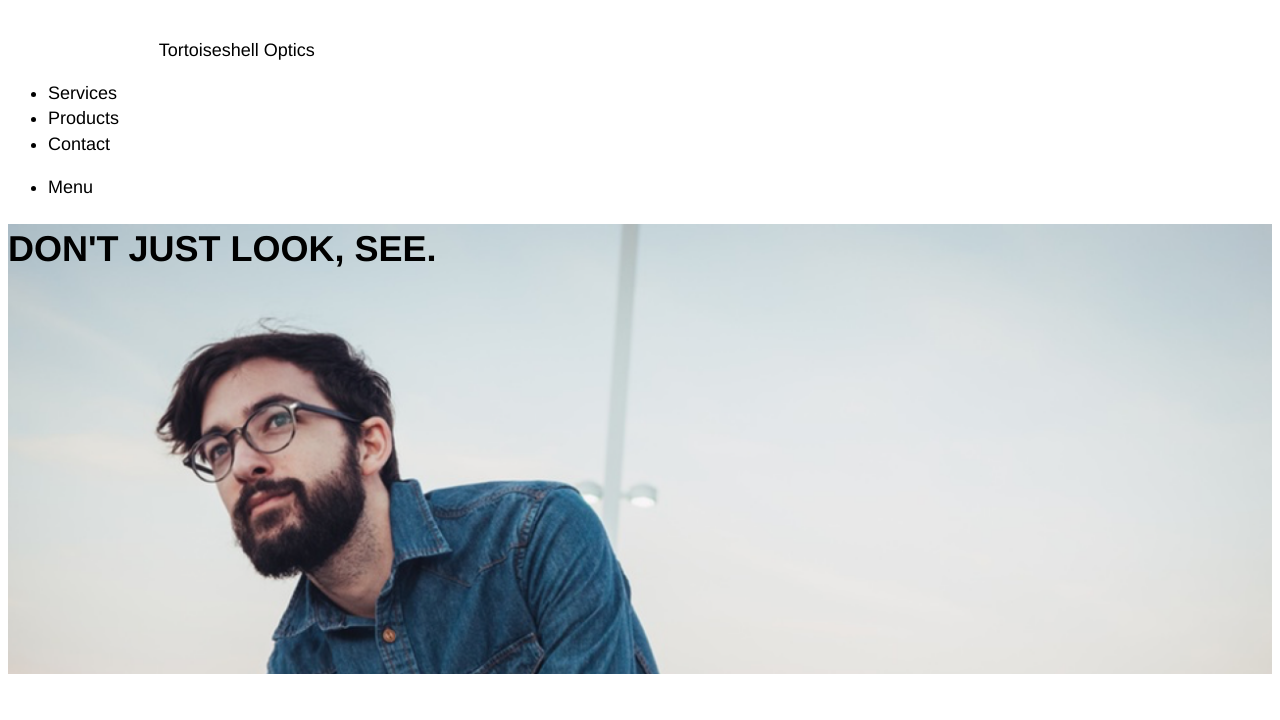
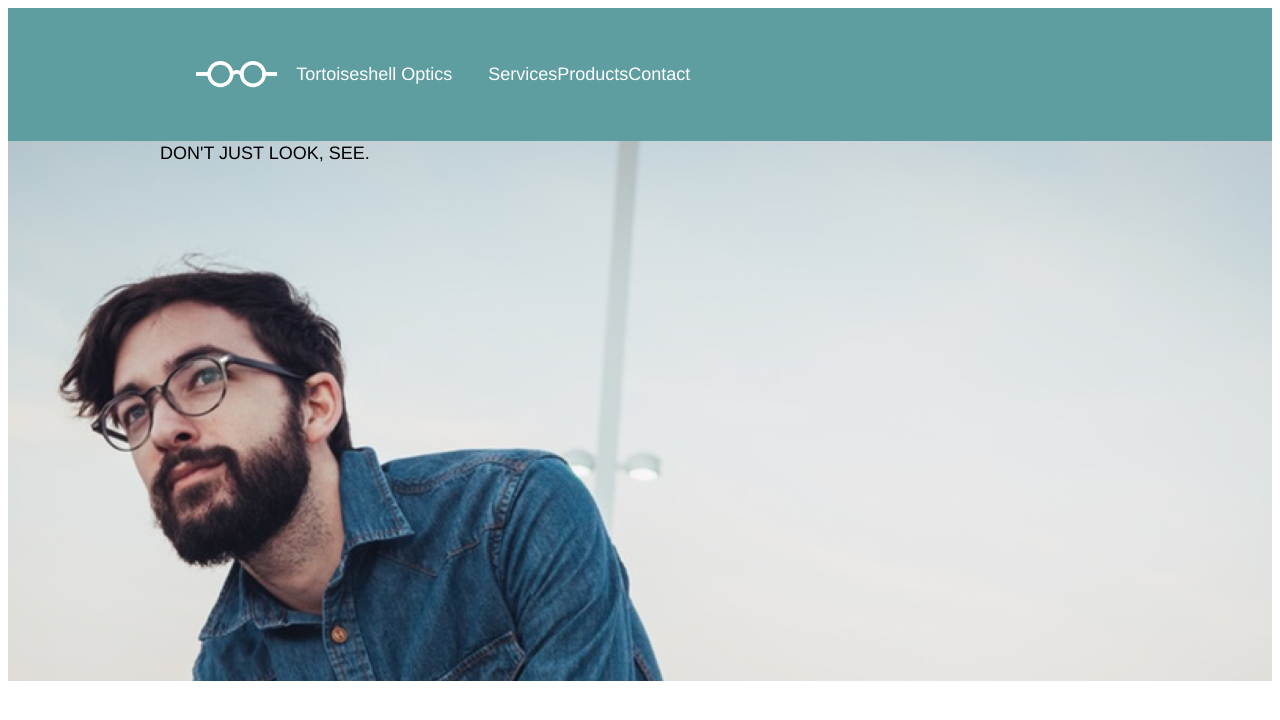
Before and after one commit to turtlesquared/Tortoiseshell, a plain HTML site: page index.html in a window 1280 px wide. Drawn offline with Linux system fonts and the light colour scheme.

Commit message:
starting to fix the nav

```diff
--- a/index.html
+++ b/index.html
@@ -13,15 +13,13 @@
 			<div class="container">
 				<img src="./resources/images/logo-white.png" alt="Tortoiseshell's logo, a pair of glasses">
 				<span>Tortoiseshell Optics</span>
-			</div>
-			<div class="container">
 				<nav>
 					<ul>
 						<li>Services</li>
 						<li>Products</li>
 						<li>Contact</li>
 					</ul>
-					<ul class="mobile-nav container">
+					<ul class="mobile-nav">
 						<li>Menu</li>
 					</ul>
 				</nav>
@@ -33,7 +31,7 @@
 	<div class="top">
 		<div class="container">
 			<div class="phrase">
-				<h1>DON'T JUST LOOK, SEE.</h1>
+				<span>DON'T JUST LOOK, SEE.</span>
 			</div>
 		</div>
 	</div>
--- a/resources/css/style.css
+++ b/resources/css/style.css
@@ -4,14 +4,46 @@ html {
 	line-height: 1.4;
 }
 
+.company {
+	font-size: 1rem;
+	background-color: cadetblue;
+}
 
+.container {
+	max-width: 960px;
+	margin: 0 auto;
+}
 
+.company img {
+	height: 1.5em;
+	padding-right: 1rem;
+	padding-left: 2rem;
+}
 
+.company .container {
+	display: flex;
+	align-items: center;
+	padding: 1rem;
+	font-size: 1rem;
+	color: white;
+}
 
+nav ul {
+	display: flex;
+	list-style: none;
+	align-items: center;
+	justify-content: space-between;
+	padding: 1em 2em;
+}
+
+.mobile-nav {
+	display: none;
+}
 
 .top {
-	height: 25rem;
+	height: 30rem;
 	background-image: url(../images/glasses-bg.png);
 	background-repeat: no-repeat;
 	background-position: center;
 	background-size: cover;
+	margin: 0;
```
Also changed, not shown: 2 other files.
